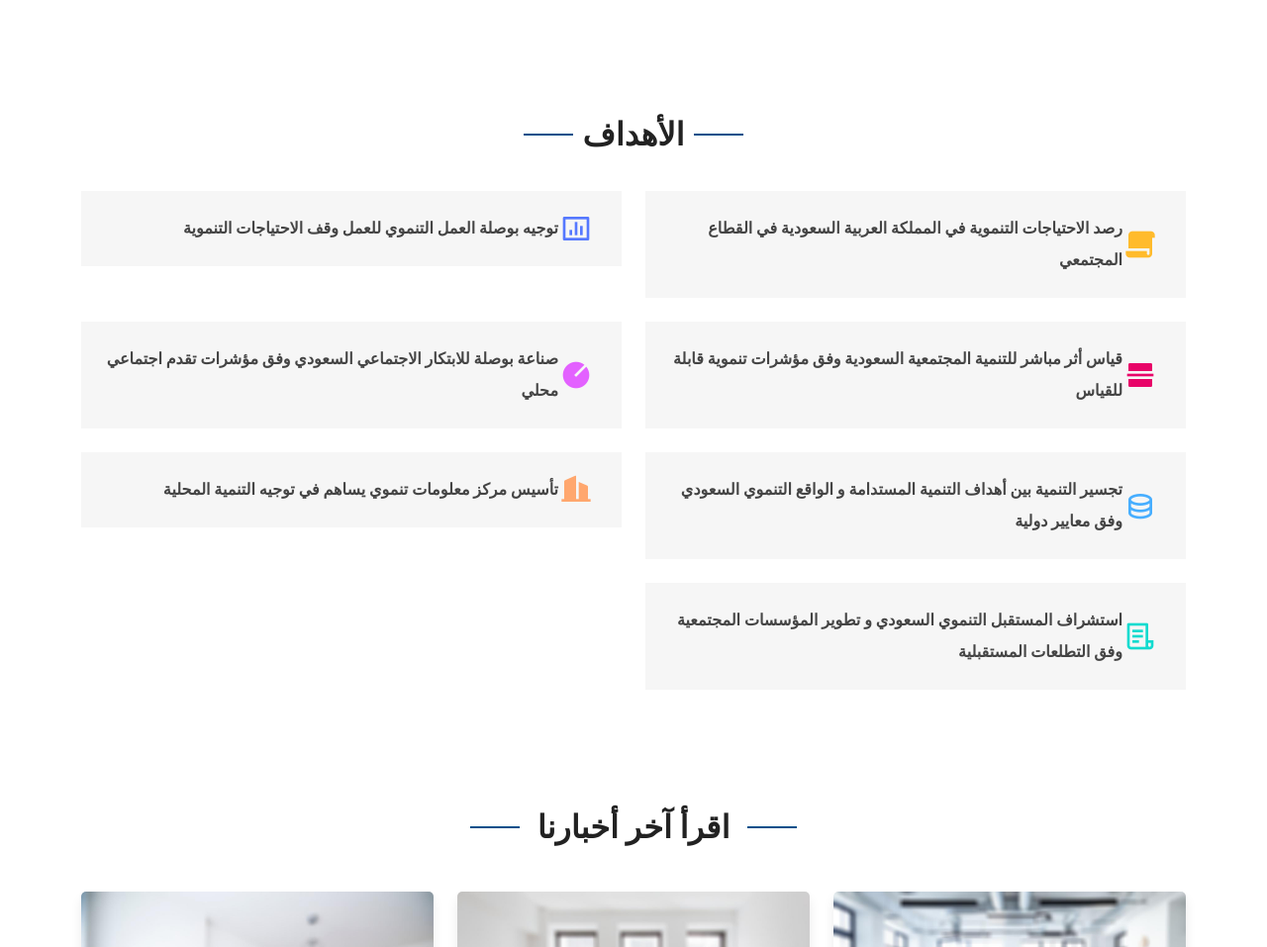
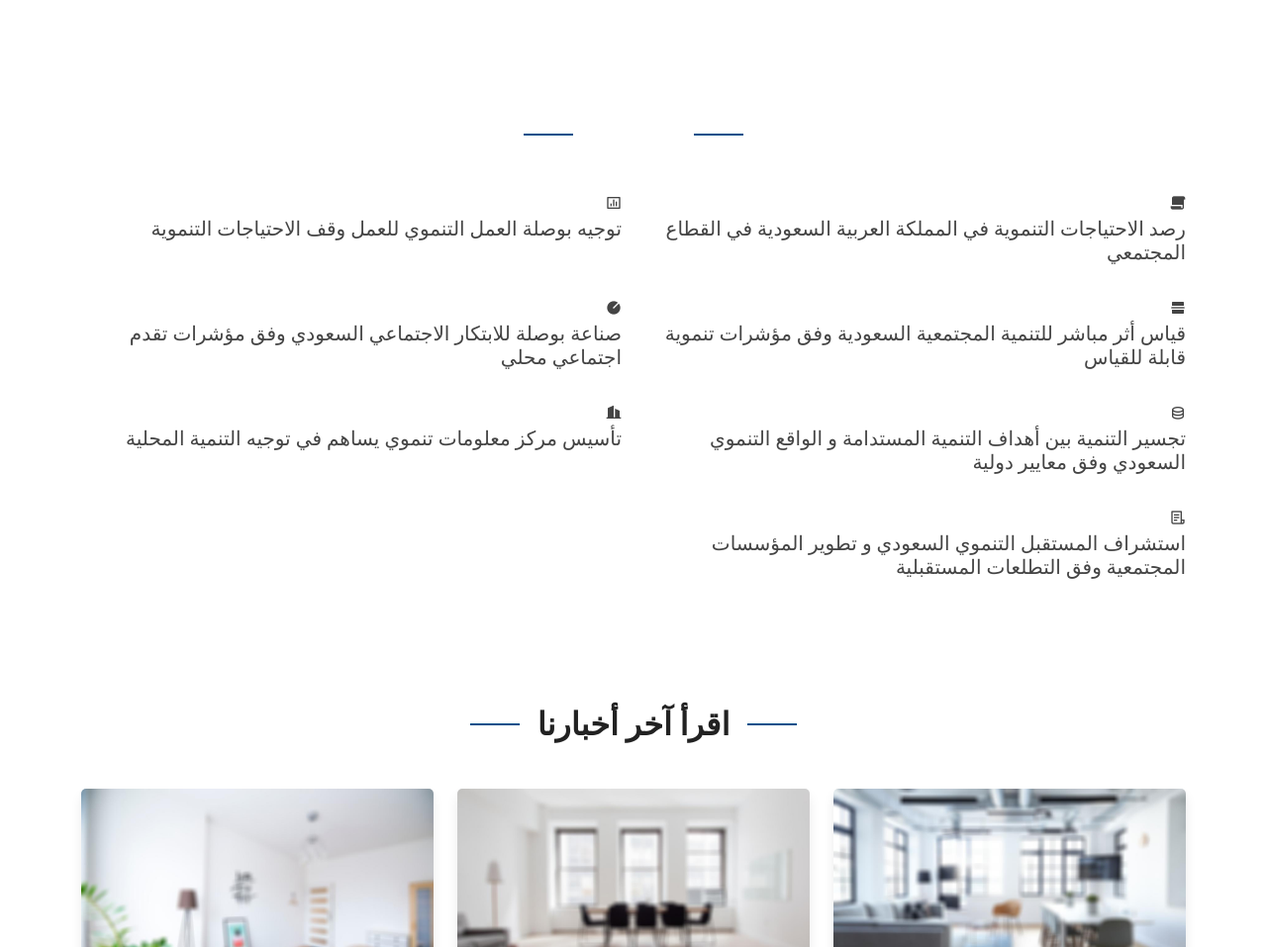
Before and after one commit to DinaAkilaDev/marasd_asbar, a plain HTML site: page index.html in a window 1280 px wide. Shown: the part 3051-4008 px from the top of the page at 99% size. Drawn offline with nearby package versions, Linux system fonts and the light colour scheme.

Commit message:
Update index.html

```diff
--- a/index.html
+++ b/index.html
@@ -50,7 +50,7 @@
           <li><a class="nav-link scrollto" href="#about">نبذة</a></li>
           <li><a class="nav-link scrollto" href="#services">الرؤية و الرسالة </a></li>
           <li><a class="nav-link scrollto " href="#portfolio">منتجات</a></li>
-          <li><a class="nav-link scrollto" href="#features">الاهداف</a></li>
+          <li><a class="nav-link scrollto" href="#services-2">الاهداف</a></li>
           <li><a class="nav-link scrollto" href="#blog">مقالات وملفات ذات علاقة</a></li>
           <li><a class="nav-link scrollto" href="#marsad">مراصد التنمية</a></li>
           <li><a class="nav-link scrollto" href="#contact">تواصل معنا</a></li>
@@ -212,61 +212,66 @@
     </section><!-- End More Services Section -->
 
     <!-- ======= Features Section ======= -->
-    <section id="features" class="features">
+
+<section class="section" id="services-2">
   <div class="container">
-
+      <div class="row justify-content-center">
+          <div class="col-md-8 col-lg-6 text-center">
             <div class="section-title" data-aos="fade-up">
-          <h2>الأهداف</h2>
+              <h2 style="color: white;">الأهداف</h2>
             </div>
+          </div>
+      </div> <!-- / .row -->
 
       <div class="row" data-aos="fade-up" data-aos-delay="300">
         <div class="col-lg-6 col-md-4">
-            <div class="icon-box">
-              <i class="ri-file-paper-2-fill" style="color: #ffbb2c;"></i>
-              <h3>رصد الاحتياجات التنموية في المملكة العربية السعودية في القطاع المجتمعي</h3>
+          <div class="iicon-box">
+            <i class="ri-file-paper-2-fill" ></i>
+            <h5>رصد الاحتياجات التنموية في المملكة العربية السعودية في القطاع المجتمعي</h5>
           </div>
         </div>
         <div class="col-lg-6 col-md-4 mt-4 mt-md-0">
-            <div class="icon-box">
-              <i class="ri-bar-chart-box-line" style="color: #5578ff;"></i>
-              <h3>توجيه بوصلة العمل التنموي للعمل وقف الاحتياجات التنموية</h3>
+          <div class="iicon-box">
+            <i class="ri-bar-chart-box-line" ></i>
+            <h5>توجيه بوصلة العمل التنموي للعمل وقف الاحتياجات التنموية</h5>
           </div>
         </div>
         <div class="col-lg-6 col-md-4 mt-4 ">
-            <div class="icon-box">
-              <i class="ri-qr-scan-fill" style="color: #e80368;"></i>
-              <h3>قياس أثر مباشر للتنمية المجتمعية السعودية وفق مؤشرات تنموية قابلة للقياس</h3>
+          <div class="iicon-box">
+            <i class="ri-qr-scan-fill" ></i>
+            <h5>قياس أثر مباشر للتنمية المجتمعية السعودية وفق مؤشرات تنموية قابلة للقياس</h5>
           </div>
         </div>
         <div class="col-lg-6 col-md-4 mt-4 ">
-            <div class="icon-box">
-              <i class="ri-compass-2-fill" style="color: #e361ff;"></i>
-              <h3>صناعة بوصلة للابتكار الاجتماعي السعودي وفق مؤشرات تقدم اجتماعي محلي</h3>
+          <div class="iicon-box">
+            <i class="ri-compass-2-fill"></i>
+            <h5>صناعة بوصلة للابتكار الاجتماعي السعودي وفق مؤشرات تقدم اجتماعي محلي</h5>
           </div>
         </div>
         <div class="col-lg-6 col-md-4 mt-4">
-            <div class="icon-box">
-              <i class="ri-database-2-line" style="color: #47aeff;"></i>
-              <h3>تجسير التنمية بين أهداف التنمية المستدامة و الواقع التنموي السعودي وفق معايير دولية</h3>
+          <div class="iicon-box">
+            <i class="ri-database-2-line" ></i>
+            <h5>تجسير التنمية بين أهداف التنمية المستدامة و الواقع التنموي السعودي وفق معايير دولية</h5>
           </div>
         </div>
         <div class="col-lg-6 col-md-4 mt-4">
-            <div class="icon-box">
-              <i class="ri-building-2-fill" style="color: #ffa76e;"></i>
-              <h3>تأسيس مركز معلومات تنموي يساهم في توجيه التنمية المحلية</h3>
+          <div class="iicon-box">
+            <i class="ri-building-2-fill" ></i>
+            <h5>تأسيس مركز معلومات تنموي يساهم في توجيه التنمية المحلية</h5>
           </div>
         </div>
         <div class="col-lg-6 col-md-4 mt-4">
-            <div class="icon-box">
-              <i class="ri-file-list-3-line" style="color: #11dbcf;"></i>
-              <h3>استشراف المستقبل التنموي السعودي و تطوير المؤسسات المجتمعية وفق التطلعات المستقبلية</h3>
+          <div class="iicon-box">
+            <i class="ri-file-list-3-line"></i>
+            <h5>استشراف المستقبل التنموي السعودي و تطوير المؤسسات المجتمعية وفق التطلعات المستقبلية</h5>
           </div>
         </div>
 
       </div>
-
       </div>
-    </section><!-- End Features Section -->
+  </div>
+</section>
+   <!-- End Features Section -->
 
     <section class="section" id="blog">
       <div class="container">
```
Lines whose indentation alone changed are shown as unchanged.
